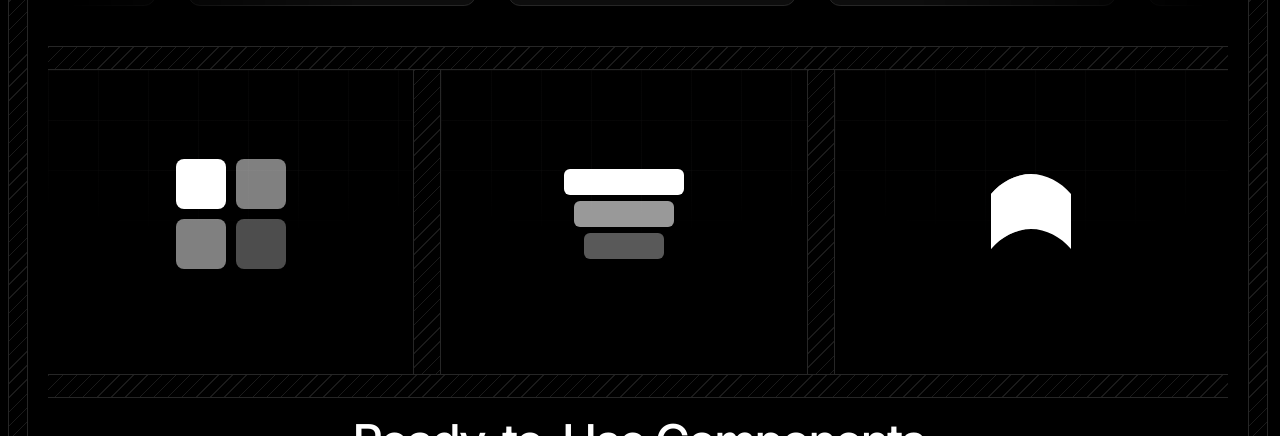
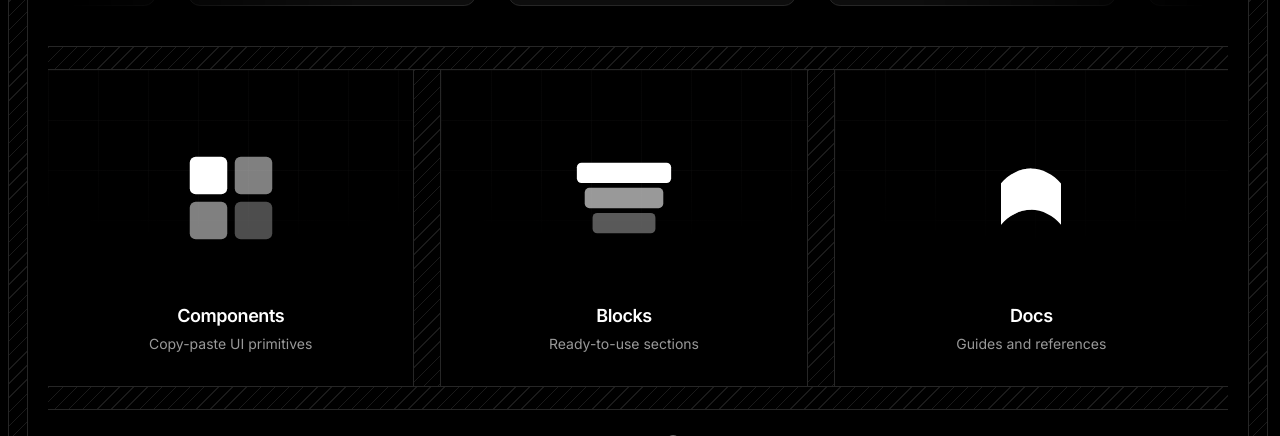
Before and after one commit to icancodefyi/impic-ui, a Next.js app: page / in a window 1280 px wide. Shown: the part 748-1184 px from the top of the page. Built offline with nearby package versions, Linux system fonts and the light colour scheme.

Commit message:
feat: add name and description text below SVGs inside cards

```diff
--- a/src/app/page.tsx
+++ b/src/app/page.tsx
@@ -222,7 +222,7 @@ export default function Home() {
                         href={project.link}
                         target="_blank"
                         rel="noopener noreferrer"
-                        className="group flex flex-col relative items-center overflow-hidden justify-center bg-white dark:bg-black p-6 transition"
+                        className="group flex flex-col relative items-center overflow-hidden justify-center bg-white dark:bg-black pt-10 pb-8 px-6 transition"
                       >
                         {/* Noise texture */}
                         <svg className="absolute top-0 left-0 z-2 w-full h-full mix-blend-multiply opacity-50" xmlns="http://www.w3.org/2000/svg">
@@ -235,9 +235,9 @@ export default function Home() {
                         </svg>
 
                         {/* Unique logo per card */}
-                        <div className="mb-4 flex h-60 relative z-10 items-center justify-center">
+                        <div className="flex h-44 relative z-10 items-center justify-center">
                           {index === 0 && (
-                            <svg width="120" height="120" viewBox="0 0 120 120" fill="none" xmlns="http://www.w3.org/2000/svg">
+                            <svg width="90" height="90" viewBox="0 0 120 120" fill="none" xmlns="http://www.w3.org/2000/svg">
                               <rect x="5" y="5" width="50" height="50" rx="8" className="fill-foreground dark:fill-white" />
                               <rect x="65" y="5" width="50" height="50" rx="8" className="fill-foreground/50 dark:fill-white/50" />
                               <rect x="5" y="65" width="50" height="50" rx="8" className="fill-foreground/50 dark:fill-white/50" />
@@ -245,19 +245,29 @@ export default function Home() {
                             </svg>
                           )}
                           {index === 1 && (
-                            <svg width="140" height="100" viewBox="0 0 140 100" fill="none" xmlns="http://www.w3.org/2000/svg">
+                            <svg width="110" height="80" viewBox="0 0 140 100" fill="none" xmlns="http://www.w3.org/2000/svg">
                               <rect x="10" y="5" width="120" height="26" rx="6" className="fill-foreground dark:fill-white" />
                               <rect x="20" y="37" width="100" height="26" rx="6" className="fill-foreground/60 dark:fill-white/60" />
                               <rect x="30" y="69" width="80" height="26" rx="6" className="fill-foreground/35 dark:fill-white/35" />
                             </svg>
                           )}
                           {index === 2 && (
-                            <svg width="120" height="100" viewBox="0 0 120 100" fill="none" xmlns="http://www.w3.org/2000/svg">
+                            <svg width="90" height="75" viewBox="0 0 120 100" fill="none" xmlns="http://www.w3.org/2000/svg">
                               <path d="M60 10C45 10 30 18 20 30V85C30 73 45 65 60 65C75 65 90 73 100 85V30C90 18 75 10 60 10Z" className="fill-foreground dark:fill-white" />
                               <path d="M60 10C45 10 30 18 20 30V85C30 73 45 65 60 65" className="fill-foreground/60 dark:fill-white/60" />
                               <line x1="60" y1="10" x2="60" y2="65" className="stroke-foreground/20 dark:stroke-white/40" strokeWidth="2" />
                             </svg>
                           )}
+                        </div>
+
+                        {/* Card text */}
+                        <div className="relative z-10 text-center mt-4">
+                          <div className="text-lg font-semibold tracking-tight text-foreground dark:text-white">
+                            {project.name}
+                          </div>
+                          <div className="text-sm text-muted-foreground dark:text-white/60 mt-1">
+                            {project.description}
+                          </div>
                         </div>
 
                         {/* Grid pattern overlay */}
```
